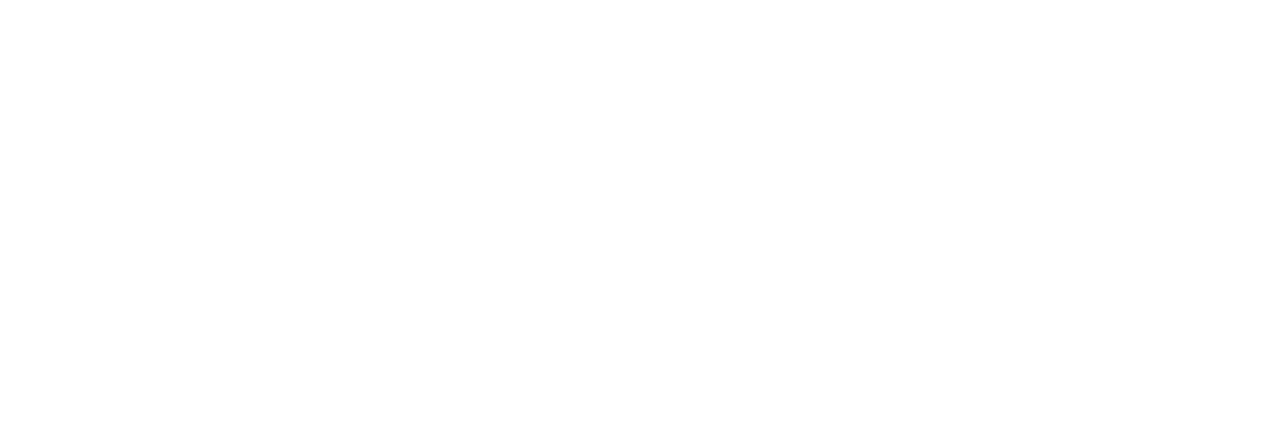
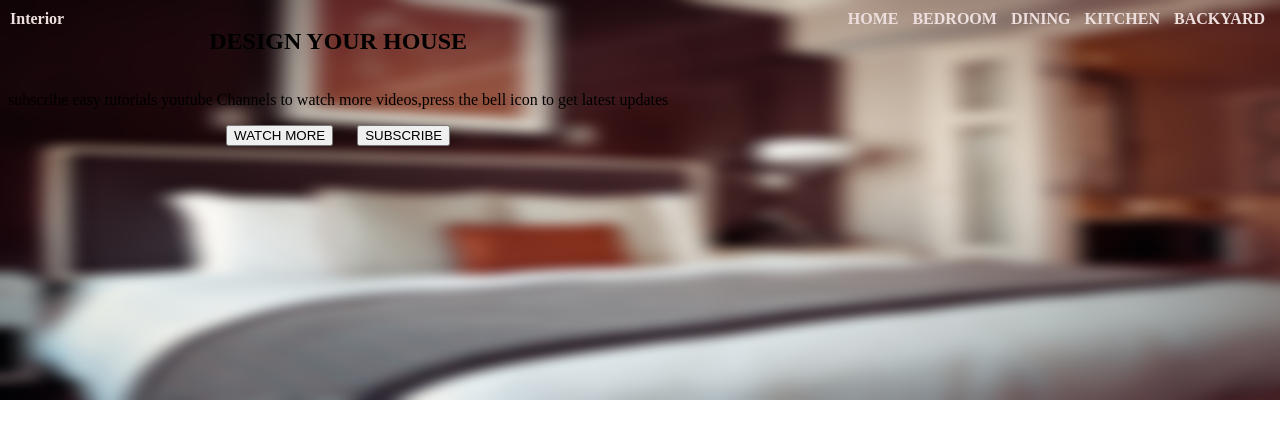
Before and after one commit to MKhasib/one-hand-challenge-1, a plain HTML site: page index.html in a window 1280 px wide. Drawn offline with Linux system fonts and the light colour scheme.

Commit message:
adding the full html skeleton also adding some basic css style to the main element

```diff
--- a/index.html
+++ b/index.html
@@ -5,7 +5,32 @@
     <meta http-equiv="X-UA-Compatible" content="IE=edge" />
     <meta name="viewport" content="width=device-width, initial-scale=1.0" />
     <link rel="stylesheet" href="styles.css" />
-    <title>Furniture Shop</title>
+    <title>Document</title>
   </head>
-  <body></body>
+  <body>
+    <div class="hero">
+      <span>
+        <a class="logo" href="#">Interior</a>
+      </span>
+      <nav>
+        <a href="#">HOME</a>
+        <a href="#">BEDROOM</a>
+        <a href="#">DINING</a>
+        <a href="#">KITCHEN</a>
+        <a href="#">BACKYARD</a>
+      </nav>
+      <div class="content">
+        <h2 class="title">DESIGN YOUR HOUSE</h2>
+        <p class="description">
+          subscribe easy tutorials youtube Channels to watch more videos,press
+          the bell icon to get latest updates
+        </p>
+        <div class="buttons">
+          <button>WATCH MORE</button>
+          <span style="margin-right: 20px"></span>
+          <button>SUBSCRIBE</button>
+        </div>
+      </div>
+    </div>
+  </body>
 </html>
--- a/styles.css
+++ b/styles.css
@@ -0,0 +1,46 @@
+body {
+  background-image: url(/images/background-blur.jpg);
+  display: flex;
+  align-items: center;
+  justify-content: space-between;
+  background-repeat: no-repeat;
+  background-size: 100% 400px;
+}
+
+a {
+  text-decoration: none;
+  padding: 5px;
+  font-weight: bold;
+  color: rgb(238, 223, 223);
+}
+nav {
+  position: absolute;
+  top: 0;
+  right: 0;
+  padding: 10px;
+}
+
+.logo {
+  position: absolute;
+  top: 0;
+  left: 0;
+  padding: 10px;
+}
+
+.content {
+  display: grid;
+  place-items: center;
+  text-align: center;
+}
+
+.button {
+  background-color: #4caf50;
+  border: none;
+  color: white;
+  padding: 15px 32px;
+  text-align: center;
+  text-decoration: none;
+  display: inline-block;
+  font-size: 16px;
+  border-radius: 999px;
+}
```
Also changed, not shown: images/background-blur.jpg (added).
